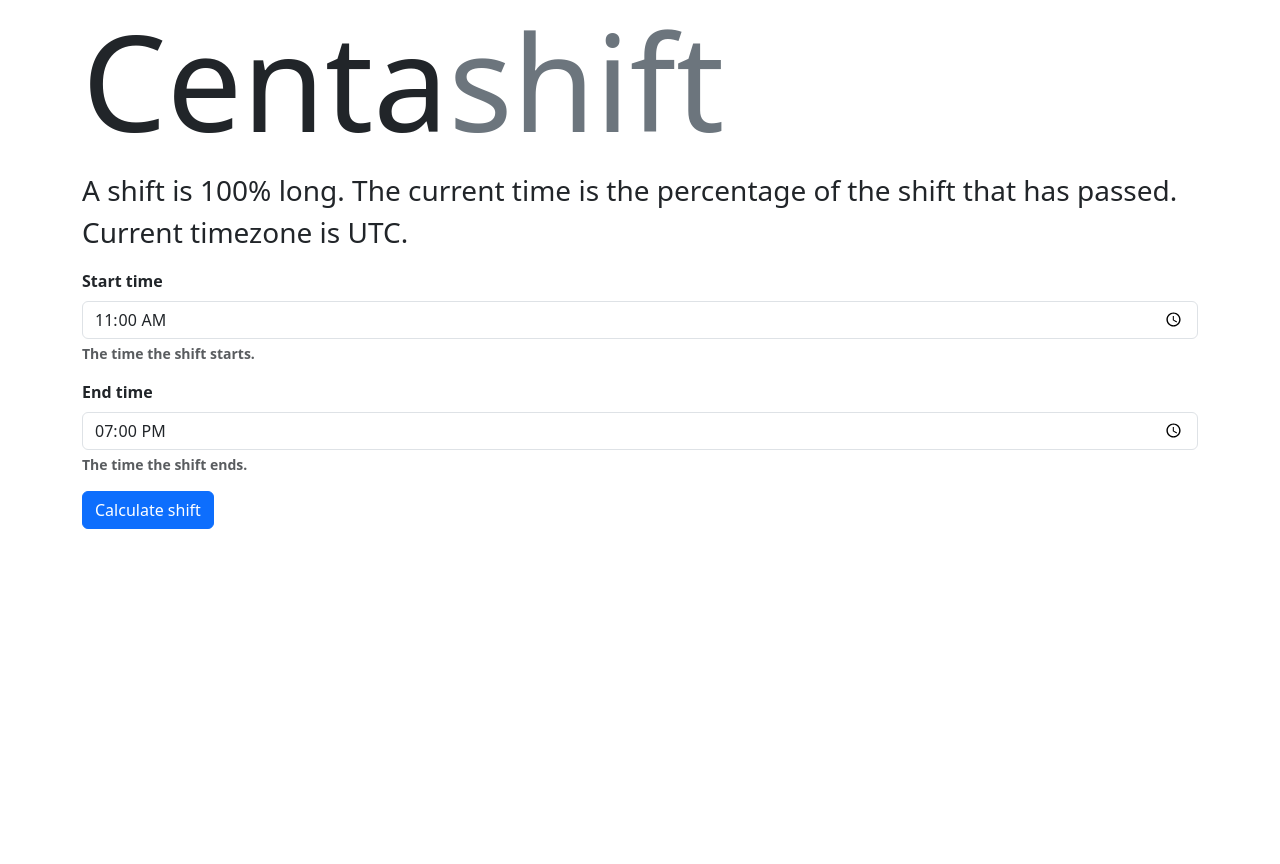
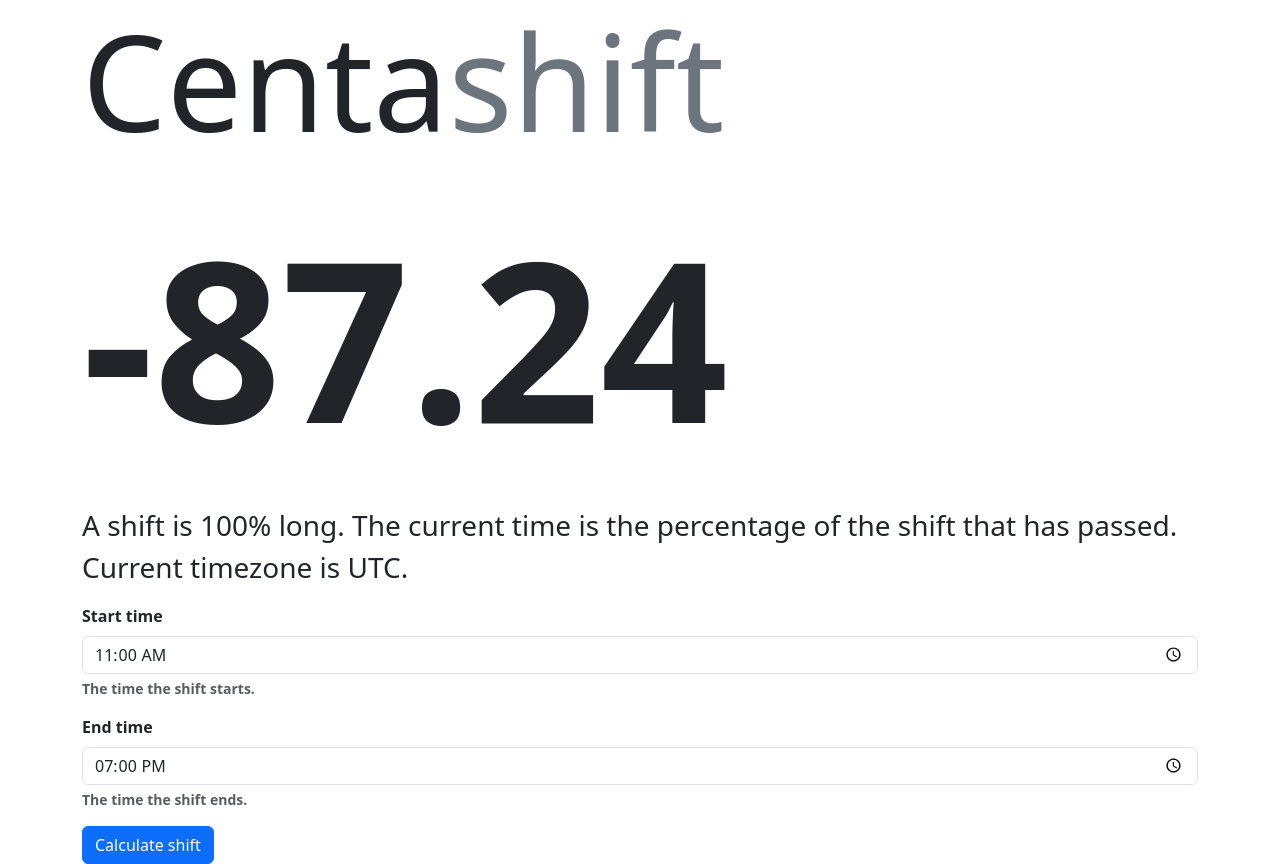
Before and after one commit to notshriram/centadiem, a plain HTML site: page shift.html in a window 1280 px wide. Before the commit the page ends 800 px from the top, so only its background shows below. Drawn offline with nearby package versions, Linux system fonts and the light colour scheme.

Commit message:
Fix start case when no values are present in localstorage

```diff
--- a/shift.html
+++ b/shift.html
@@ -122,6 +122,13 @@
         // get start and end time from local storage
         var start = localStorage.getItem("start");
         var end = localStorage.getItem("end");
+
+        if (!start || !end) {
+          // if start and end time are not saved, use the default values
+          start = document.getElementById("time-start").value;
+          end = document.getElementById("time-end").value;
+        }
+
         var now = new Date();
         var start = new Date(
           now.getFullYear(),
```
